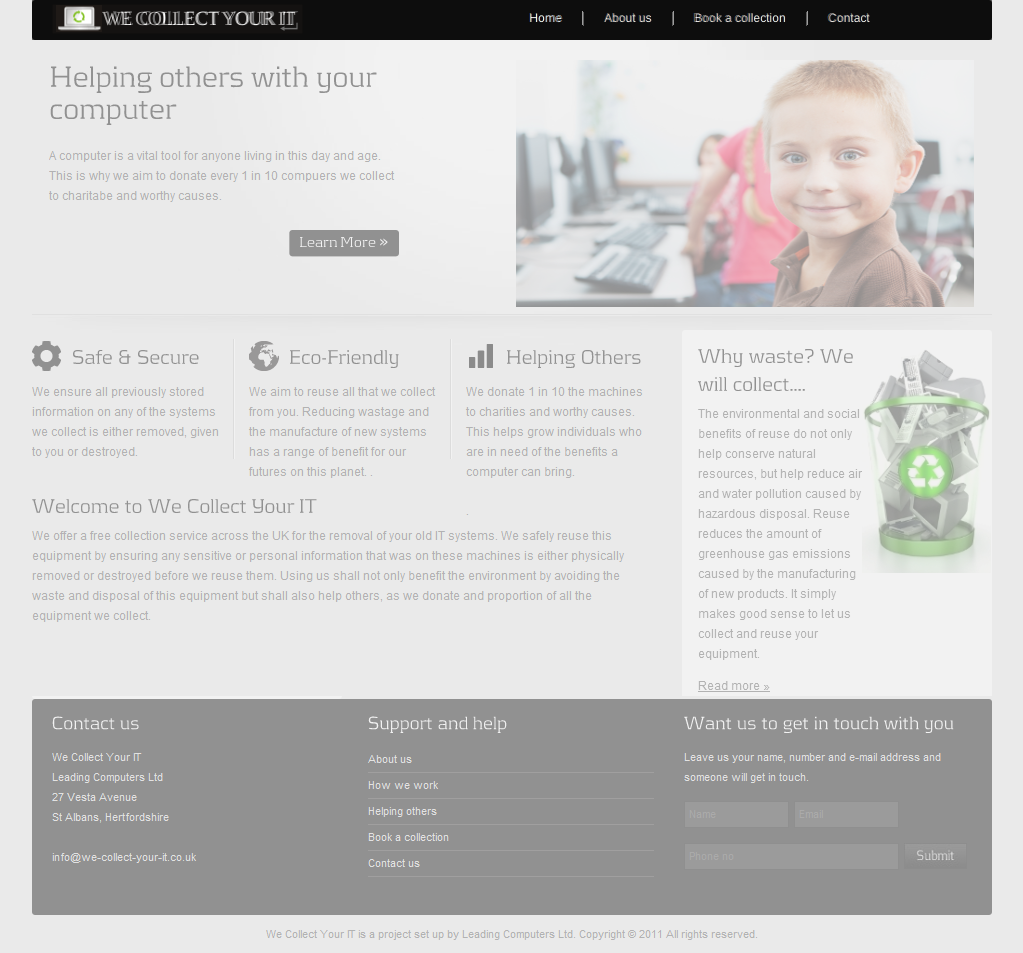
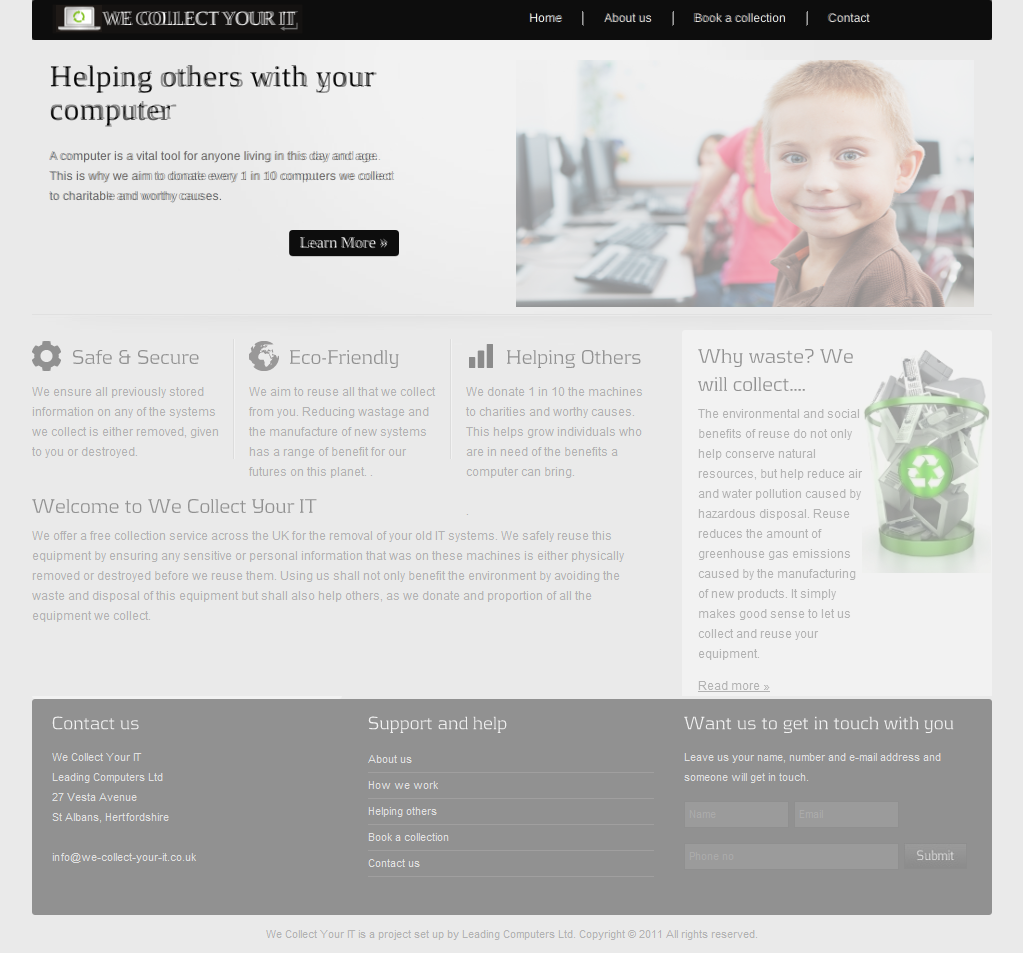
Before and after one commit to Hollyw00d/codingDojoSmallProjects, a PHP site: page / in a window 1280 px wide. Shown: the whole page, without its empty margins (128-1151 px from the left). Run offline with PHP 8.4, Linux system fonts and the light colour scheme.

Commit message:
left main div done

```diff
--- a/zzz_coding-dojo-belt-tests/yellow-belt-css-html/css/styles.css
+++ b/zzz_coding-dojo-belt-tests/yellow-belt-css-html/css/styles.css
@@ -429,18 +429,38 @@ body {
     position: relative;
     background: #eaeaea;
     font-family: Helvetica, Arial, sans-serif;
+    color: #606060;
 }
 
 h1 {
     font-family: "Times", serif;
+    color: #000;
+    margin: 0;
+    padding: 0;
+    font-weight: normal;
+    font-size: 30px;
+    line-height: 34px;
 }
 
 h2 {
     font-family: "Times", serif;
+    color: #000;
+    margin: 0;
+    padding: 0;
+    font-weight: normal;
 }
 
 h3 {
     font-family: "Times", serif;
+    color: #000;
+    margin: 0;
+    padding: 0;
+    font-weight: normal;
+}
+
+p {
+    font-size: 12px;
+    line-height: 20px;
 }
 
 #wrapper {
@@ -528,3 +548,51 @@ h3 {
                         color: #fff;
                         text-decoration: underline;
                     }
+
+
+/****** Main Content ******/
+#main-content {
+    width: 440px;
+    display: inline-block;
+    vertical-align: top;
+    min-height: 270px;
+    overflow: auto;
+}
+
+    #left-main {
+        width: 440px;
+        display: inline-block;
+        vertical-align: top;
+    }
+
+        #left-main h1 {
+            padding: 19px 0 0 18px;
+            letter-spacing: 1px;
+        }
+
+        #left-main p {
+            width: 350px;
+            padding: 7px 0 0 18px;
+        }
+
+        #learn-more {
+            background: #0d0d0d;
+            font-family: "Times", serif;
+            display: inline-block;
+            margin: 5px 0 0 239px;
+            padding: 3px 0;
+            text-align: center;
+            width: 110px;
+            font-size: 16px;
+            border-radius: 4px;
+        }
+
+        #learn-more:link, #learn-more:visited {
+            color: #fff;
+            text-decoration: none;
+        }
+
+        #learn-more:hover, #learn-more:active {
+            color: #fff;
+            text-decoration: underline;
+        }
--- a/zzz_coding-dojo-belt-tests/yellow-belt-css-html/index.html
+++ b/zzz_coding-dojo-belt-tests/yellow-belt-css-html/index.html
@@ -30,6 +30,25 @@
 
     </div>
 
+    <div id="main-content">
+
+        <div id="left-main">
+            <h1>Helping others with your<br />computer</h1>
+
+            <p>A computer is a vital tool for anyone living in this day and age. This is why we aim to donate every 1 in 10 computers we collect to charitable and worthy causes.</p>
+
+            <p><a href="#" id="learn-more">Learn More &raquo;</a></p>
+
+        </div>
+
+        <div id="right-main">
+
+
+        </div>
+
+
+    </div>
+
 
 </div>
 
```
Lines whose indentation alone changed are shown as unchanged.
